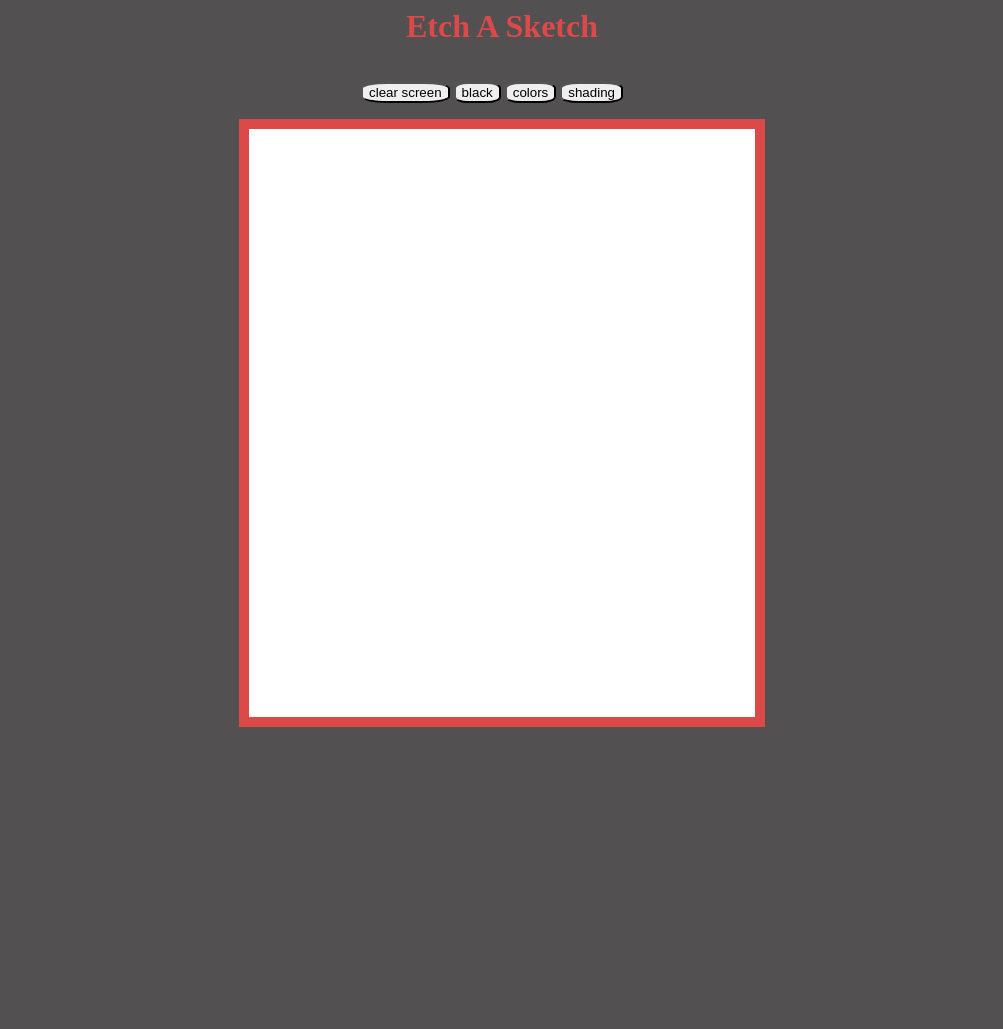
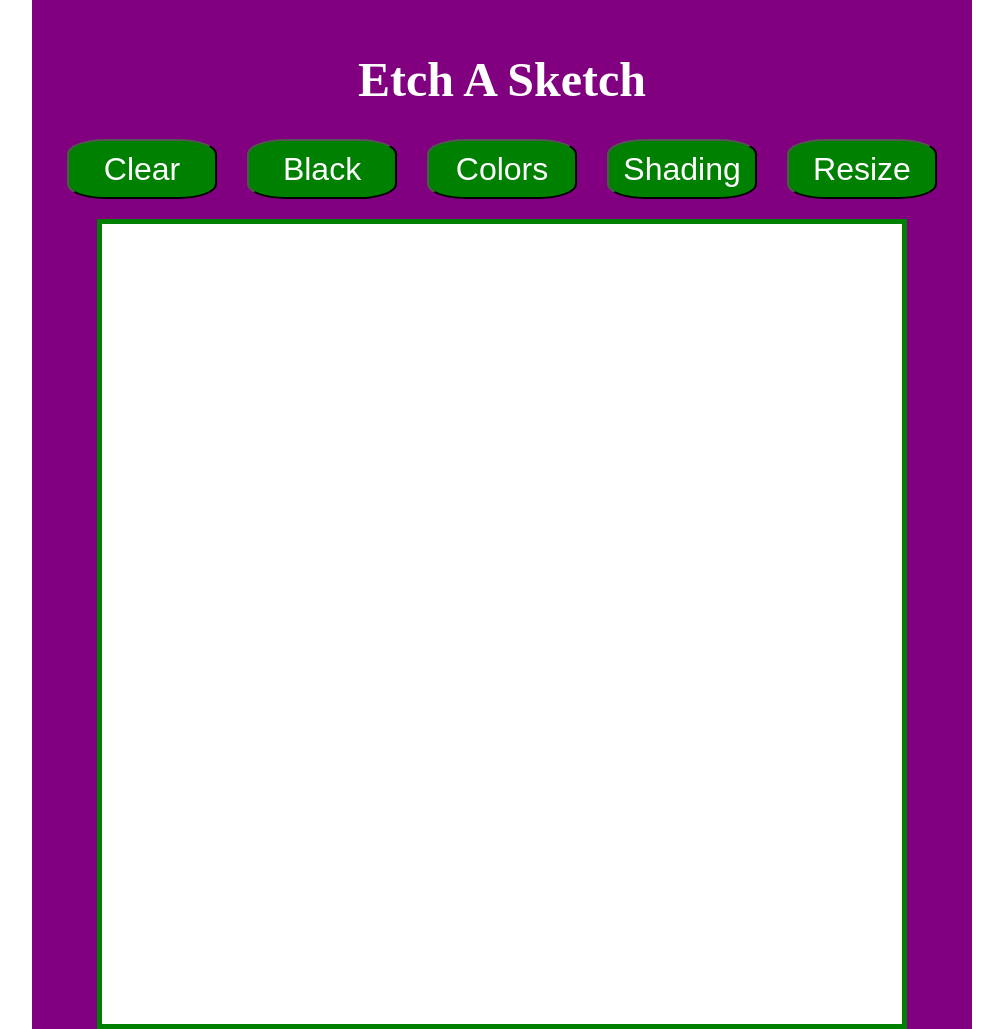
Before and after one commit to Nelzee/Etch-A-Sketch, a plain HTML site: page index.html in a window 1280 px wide. Shown: the top 1029 px of the page, without its empty margins (138-1141 px from the left). Before the commit the page ends 800 px from the top, so only its background shows below. Drawn offline with Linux system fonts and the light colour scheme.

Commit message:
Add files via upload

```diff
--- a/index.html
+++ b/index.html
@@ -1,21 +1,28 @@
+<!DOCTYPE html>
 <html lang="en">
+
 <head>
     <meta charset="UTF-8">
     <meta name="viewport" content="width=device-width, initial-scale=1.0">
-    <title>Etch-A-Sketch</title>
-    <link rel="stylesheet" href="style/style.css">
+    <link rel="stylesheet" href="/style/style.css">
+    <title>Document</title>
 </head>
+
 <body>
-    <div class="heading"><h1>Etch A Sketch</h1></div>
-    <div class="buttons">
-            <button class="clrscreen" onclick="clrscreen()">clear screen</button>
-            <button id="black" class="colorPick">black</button>
-            <button id="colors" class="colorPick">colors</button>
-            <button id="shading" class="colorPick">shading</button>
+    <div class="container">
+        <h1>Etch A Sketch</h1>
+        <div class="buttons">
+            <button id="clear" type="button">Clear</button>
+            <button id="black" type="button">Black</button>
+            <button id="colors" type="button">Colors</button>
+            <button id="shading" type="button">Shading</button>
+            <button id="resize" type="button">Resize</button>
+        </div>
+        <div class="screen">
+
+        </div>
     </div>
-    <div class="container">
+    <script src="/js/script.js"></script>
+</body>
 
-    </div>
-    <script src="js/script.js"></script>
-</body>
 </html>
--- a/js/script.js
+++ b/js/script.js
@@ -1,62 +1,87 @@
-const container = document.querySelector('.container');
-const buttons = document.querySelectorAll('.colorPick');
-let choice = 'black';
-drawgrid(16);
+const buttons = document.querySelectorAll("button");
+const screen = document.querySelector(".screen");
+
+let pixel = '';
+let gridsize = 50;
+
+const drawGrid = (screenSize) => {
+  for(i = 0; i < screenSize ** 2; i++) {
+    pixel = document.createElement('div')
+    pixel.classList.add("pixel");
+    pixel.style.backgroundColor = 'white';
+    screen.appendChild(pixel);
+  }
+  screen.style.gridTemplateColumns =  `repeat(${screenSize}, auto)`;
+  screen.style.gridTemplateRows =  `repeat(${screenSize}, auto)`;
+}
+
+drawGrid(gridsize);
+
+const clear = (request) => {
+  if(request === 'resize'){
+    gridsize = prompt('please enter a new grid size of not more than 100', 50);
+    if(gridsize > 100 || gridsize === null){
+    gridsize = 100;
+  }
+  }
+  screen.innerHTML = '';
+  drawGrid(gridsize);
+  active();
+}
+
+let currentMode = 'black';
+buttons.forEach(button => {
+  button.addEventListener('click', () => {
+    if(button.id === 'resize' || button.id === 'clear'){
+      clear(button.id);
+    }
+    else{
+      currentMode = button.id;
+      clear(button.id);
+    }
+  });
+});
+
+const randomColor = () => {
+  let color = 'rgba(';
+  for(let i = 0;i< 3;i++){
+    color += Math.floor(Math.random() * 255) + ',';
+  }
+  return color + '1)';
+}
+
+const shading = (clr) => {
+  let color = 'rgba(';
+  clr = parseInt(clr.substr(4, clr.indexOf(',') - 4));
+  if(clr === 255){
+    clr = 100;
+  }
+  else if(clr > 0){
+    clr -= 5;
+  }
+  for(let i = 0;i< 3;i++){
+    color += clr + ',';
+  }
+  return color + '1)';
+}
 
 
-function clrscreen () {
-    container.innerHTML = '';
-    let gridsize = prompt('please enter a new grid size of not more than 100', 16);
-    if(gridsize > 100){
-        gridsize = 100;
-    }
-    drawgrid(gridsize);
-}
-
-for(let button of buttons){
-        button.addEventListener('click', function(e){
-        choice = button.id;
-        clrscreen();
-    })
-}
-
-function drawgrid(size){
-    for(i = 0; i < size ** 2; i++){
-        const newDiv = document.createElement('div');
-        newDiv.className = 'pixel';
-        newDiv.style.display = 'flex'
-        container.appendChild(newDiv);
-    }
-    container.style.gridTemplateColumns =  `repeat(${size}, auto)`;
-    container.style.gridTemplateRows =  `repeat(${size}, auto)`;
-    pixels = document.querySelectorAll('.pixel');
-
-    let indxblck = 100;
-    for(let pixel of pixels) {
-        pixel.addEventListener('mouseover', function(e){
-            let currentClr = getComputedStyle(pixel, null).getPropertyValue('background-color');
-            currentClr = currentClr.substr(4, currentClr.length - 2);
-            currentClr = currentClr.replace('(', '');
-            currentClr = currentClr.replace(')', '');
-            currentClr = currentClr.split(',');
-            currentClr[0] = parseInt(currentClr[0]);
-            currentClr[1] = parseInt(currentClr[1]);
-            currentClr[2] = parseInt(currentClr[2]);
-            switch(choice){
+const active = () => {
+  let pixels = document.querySelectorAll(".pixel");
+  pixels.forEach(pxl => {
+    pxl.addEventListener('mouseover', (e) => {
+      let crntClr = getComputedStyle(pxl, null).getPropertyValue('background-color');
+      switch(currentMode){
         case 'black':
-                    e.target.style.backgroundColor = 'black';
+          e.target.style.backgroundColor = 'rgba(0,0,0)';
           break;
-                case  'colors':
-                    e.target.style.backgroundColor = `rgb(${parseInt(( Math.random() * 255 ))}, ${parseInt(( Math.random() * 255 ))},${parseInt(( Math.random() * 255 ))})`;
+        case 'colors':
+          e.target.style.backgroundColor = randomColor();
           break;
         case 'shading':
-                    if(currentClr[0] == 0){
-                        e.target.style.backgroundColor = `rgb(${currentClr[0] + 101}, ${currentClr[1] + 101}, ${currentClr[2] + 101}`;
-                    }
-                    else if(currentClr[0] > 1){
-                        e.target.style.backgroundColor = `rgb(${currentClr[0] - 10}, ${currentClr[1] - 10}, ${currentClr[2] - 10}`;
-                    }
+          e.target.style.backgroundColor = shading(crntClr);
       }
     });
+  });
 }
-}
+active();
--- a/style/style.css
+++ b/style/style.css
@@ -1,33 +1,39 @@
-html {
-    background-color: rgb(82, 80, 80);
+body {
+  padding: 0;
+  margin: 0;
+  box-sizing: border-box;
 }
 
-.heading {
-    text-align: center;
-    color: rgb(219, 73, 73)
+h1 {
+  text-align: center;
+  font-size: 3rem;
+  color: #fff;
 }
-.buttons {
-    text-align: center;
-    padding: 1em;
-    margin-right: 20px;
+.container {
+  margin: 0 auto;
+  padding: 20px;
+  width: 900px;
+  background-color: purple;
 }
-.buttons button {
-    border-radius: 30%;
-}
-.buttons button:hover {
-    background-color: rgb(219, 73, 73);
-
+.container .buttons {
+  display: flex;
+  justify-content: space-around;
+  width: 100%;
 }
 
-.container {
-    background-color: white;
-    display: grid;
-    width: 40%;
-    height: 75%;
-    border: rgb(219, 73, 73) solid 10px;
-    margin: auto;
+.container .buttons button {
+  width: 150px;
+  height: 60px;
+  background: green;
+  border-radius: 25%;
+  font-size: 2rem;
+  color: white;
 }
 
-.pixel {
-    display: flex;
+.container .screen {
+  display: grid;
+  width: 800px;
+  height: 800px;
+  border: 5px solid green;
+  margin: 20px auto;
 }
```
Also changed, not shown: 1 other file. Lines whose indentation alone changed are shown as unchanged.
